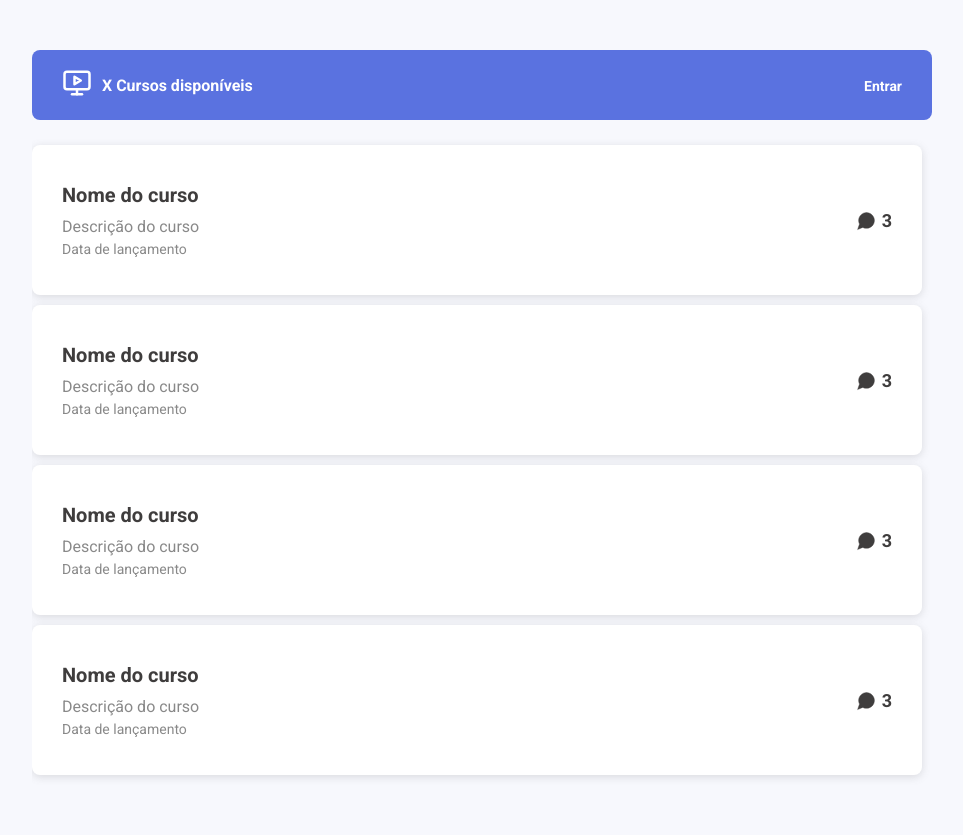
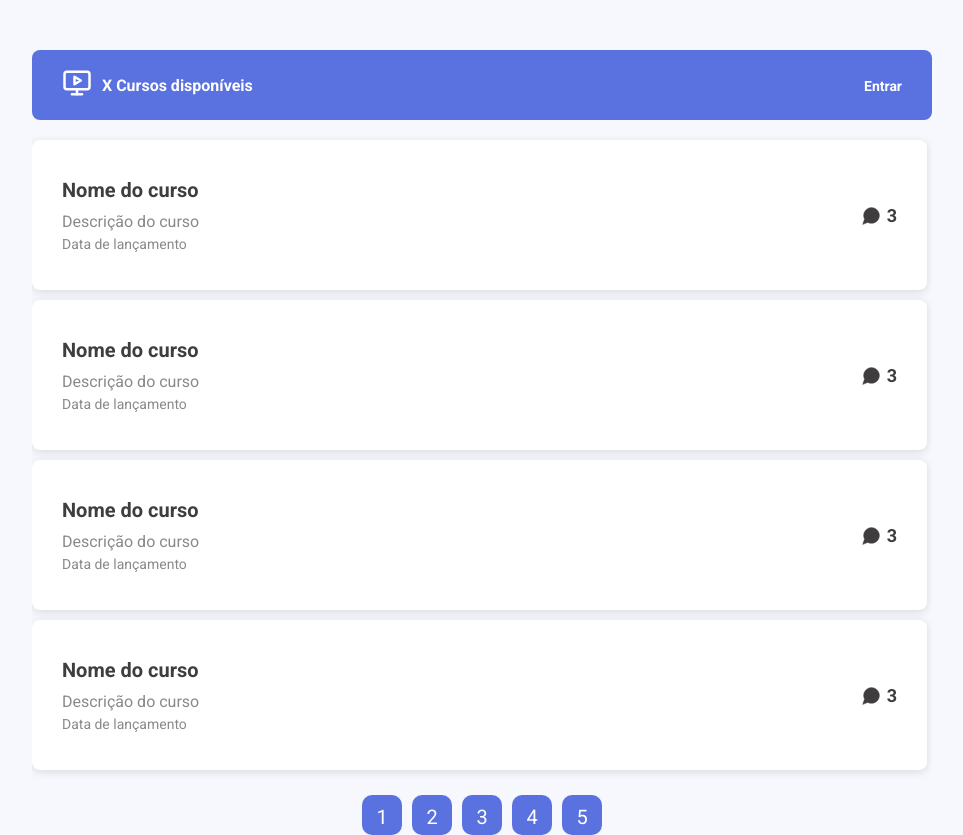
Before and after one commit to Paiva2/course-challenge, a Next.js app in the folder frontend/: page / in a window 1280 px wide. Shown: the whole page, without its empty margins (158-1121 px from the left). Before the commit the page ends 800 px from the top, so only its background shows below. Built offline with nearby package versions, Linux system fonts and the light colour scheme.

Commit message:
feat/pagination buttons styles

```diff
--- a/frontend/src/components/CoursesList/index.tsx
+++ b/frontend/src/components/CoursesList/index.tsx
@@ -1,8 +1,10 @@
 import React from "react"
-import { ListContainer, ListWrapper } from "./styles"
 import Course from "../Course"
+import { ListContainer, ListWrapper, PaginationWrapper } from "./styles"
 
 const CoursesList = () => {
+  const pages = [1, 2, 3, 4, 5]
+
   return (
     <ListContainer>
       <ListWrapper>
@@ -11,6 +13,12 @@ const CoursesList = () => {
         <Course />
         <Course />
       </ListWrapper>
+
+      <PaginationWrapper>
+        {pages.map((page) => (
+          <button type="button">{page}</button>
+        ))}
+      </PaginationWrapper>
     </ListContainer>
   )
 }
--- a/frontend/src/components/CoursesList/styles.ts
+++ b/frontend/src/components/CoursesList/styles.ts
@@ -3,6 +3,10 @@ import styled from "styled-components"
 export const ListContainer = styled.div`
   width: 100%;
   max-width: 56.25rem;
+  display: flex;
+  flex-direction: column;
+  align-items: center;
+  gap: 0.625rem;
 `
 
 export const ListWrapper = styled.div`
@@ -11,7 +15,8 @@ export const ListWrapper = styled.div`
   flex-direction: column;
   gap: 0.625rem;
   max-height: 40.625rem;
-  padding: 0.625rem;
+  padding: 0.3125rem;
+  padding-bottom: 0.9375rem;
   padding-left: 0;
   overflow-y: auto;
 
@@ -30,3 +35,25 @@ export const ListWrapper = styled.div`
     border-radius: 8px;
   }
 `
+
+export const PaginationWrapper = styled.div`
+  display: flex;
+  align-items: center;
+  gap: 0.625rem;
+  font-size: 1.25rem;
+
+  button {
+    background-color: #5a72e0;
+    color: #fff;
+    padding: 0.625rem;
+    height: 20px;
+    width: 20px;
+    text-align: center;
+    border-radius: 10px;
+    transition: 0.2s ease-in-out;
+
+    &:hover {
+      background-color: #223cb8;
+    }
+  }
+`
```
